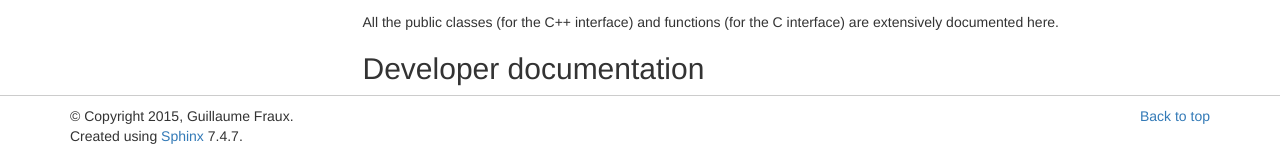
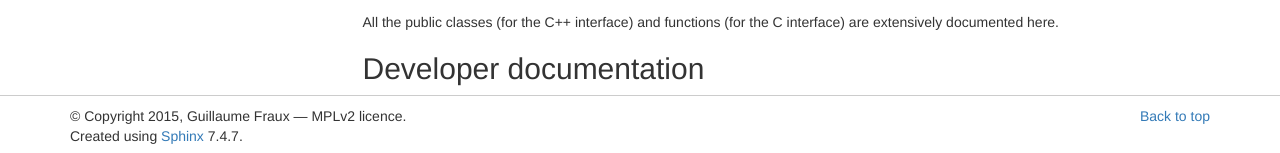
Before and after one commit to chemfiles/chemfiles, a Sphinx documentation site: the page built from doc/index.rst, in a window 1280 px wide and 900 px high, scrolled down 668 px. Shown: the part 744-897 px from the top of the window. Built offline with Sphinx 7.4.7, drawn with Linux system fonts in a browser that asks for light colours; pages that are not in the unit, such as notebooks, are missing from menus; the version number could not be read and is left out.

Commit message:
[doc] Add licence in copyright

```diff
--- a/doc/conf.py
+++ b/doc/conf.py
@@ -47,7 +47,7 @@ master_doc = 'index'
 
 # General information about the project.
 project = u'Chemfiles'
-copyright = u'2015, Guillaume Fraux'
+copyright = u'2015, Guillaume Fraux — MPLv2 licence'
 
 
 def version():
```
